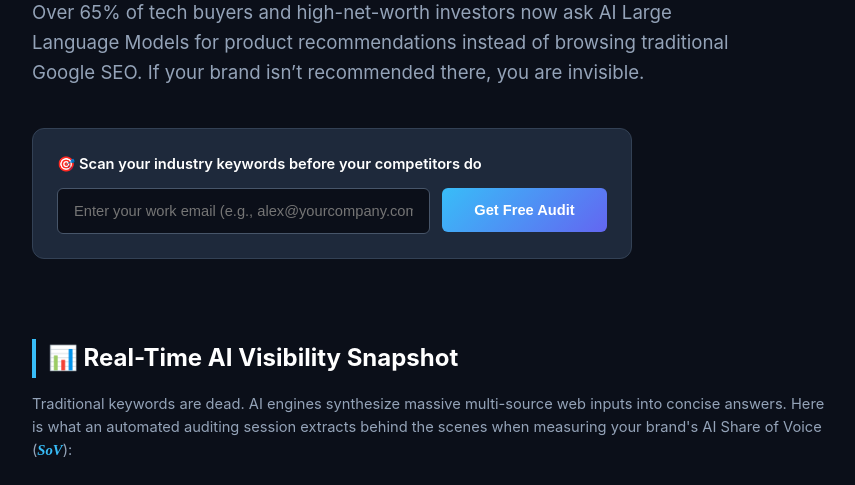
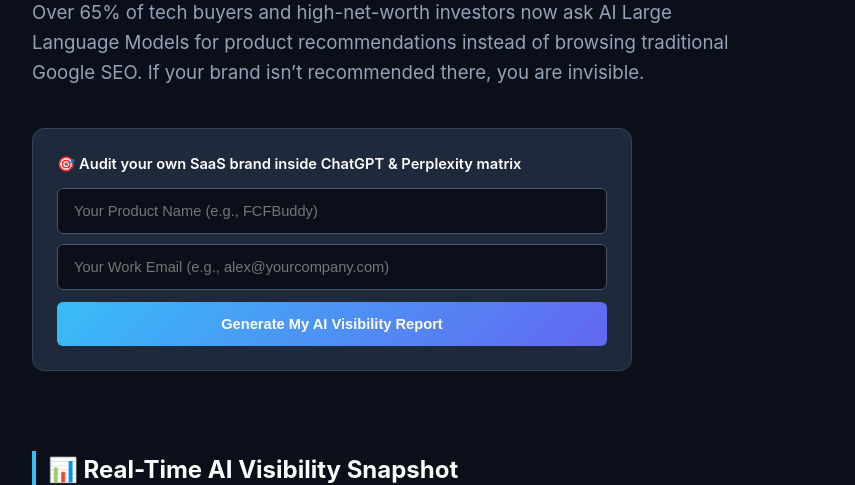
Before and after one commit to georchu/geotrack, a plain HTML site: page index.html in a window 1280 px wide. Shown: the part 326-811 px from the top of the page, without its empty margins (78-933 px from the left). Drawn offline with Linux system fonts and the light colour scheme.

Commit message:
Update CTA and form inputs in index.html

```diff
--- a/index.html
+++ b/index.html
@@ -223,13 +223,17 @@
             </p>
 
             <div class="hero-cta">
-                <div class="cta-title">🎯 Scan your industry keywords before your competitors do</div>
-                <form action="https://formspree.io/f/mrewowez" method="POST" class="form-group">
-                    <div class="form-input-cell">
-                        <input type="email" name="email" placeholder="Enter your work email (e.g., alex@yourcompany.com)" required>
+                <div class="cta-title">🎯 Audit your own SaaS brand inside ChatGPT & Perplexity matrix</div>
+                <form action="https://formspree.io/f/mrewowez" method="POST" style="display: block;">
+                    <div style="margin-bottom: 12px;">
+                        <input type="text" name="product_name" placeholder="Your Product Name (e.g., FCFBuddy)" required
+                               style="width: 100%; padding: 14px 16px; background: #0B0F19; border: 1px solid #475569; border-radius: 6px; color: #FFFFFF; font-size: 11pt; margin-bottom: 10px;">
+
+                        <input type="email" name="email" placeholder="Your Work Email (e.g., alex@yourcompany.com)" required
+                               style="width: 100%; padding: 14px 16px; background: #0B0F19; border: 1px solid #475569; border-radius: 6px; color: #FFFFFF; font-size: 11pt;">
                     </div>
-                    <div class="form-btn-cell">
-                        <button type="submit" class="btn">Get Free Audit</button>
+                    <div>
+                        <button type="submit" class="btn" style="width: 100%;">Generate My AI Visibility Report</button>
                     </div>
                 </form>
             </div>
```
